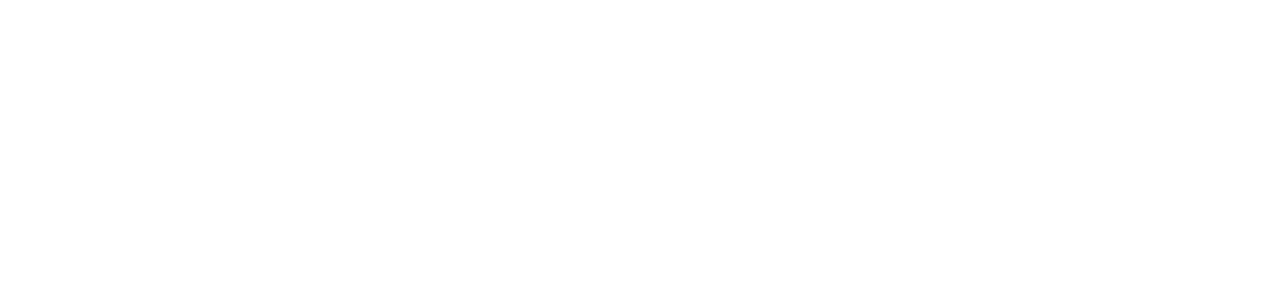
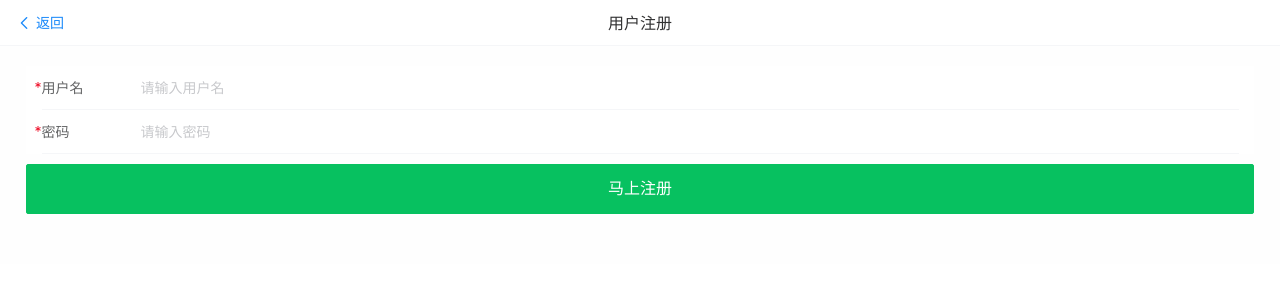
Before and after one commit to tangxiaomi/onlineRetailers, a Vue app: page /#/register in a window 1280 px wide. Shown: the top 300 px of the page. Built offline with nearby package versions, Linux system fonts and the light colour scheme.

Commit message:
add register page

```diff
--- /dev/null
+++ b/src/components/pages/Register.vue
@@ -0,0 +1,61 @@
+<template>
+  <div>
+    <van-nav-bar
+      title="用户注册"
+      left-text="返回"
+      left-arrow
+      @click-left="goBack"
+    />
+    <div class="register-panel">
+      <van-field
+          v-model="userName"
+          label="用户名"
+          icon="clear"
+          placeholder="请输入用户名"
+          required
+          @click-icon="userName = ''"
+      />
+
+      <van-field
+        v-model="password"
+        type="password"
+        label="密码"
+        placeholder="请输入密码"
+        required
+      />
+      <div class="register-button">
+        <van-button type="primary" size="large">马上注册</van-button>
+      </div>
+    </div>
+  </div>
+</template>
+
+<script>
+  export default {
+    methods: {
+      goBack(){
+        // 可以直接返回前一页
+        this.$router.go(-1);
+      }
+    },
+    data() {
+      return {
+        userName: '',
+        password: ''
+      }
+    },
+  }
+</script>
+
+<style scoped>
+  .register-panel{
+        width:96%;
+        border-radius: 5px;
+        margin:20px auto;
+        padding-bottom:50px;
+    }
+
+  .register-button{
+        padding-top:10px;
+    }
+</style>
--- a/src/main.js
+++ b/src/main.js
@@ -3,8 +3,8 @@
 import Vue from 'vue'
 import App from './App'
 import router from './router'
-import { Button, Row, Col, Swipe, SwipeItem, Lazyload, List } from 'vant'
-Vue.use(Button).use(Row).use(Col).use(Swipe).use(SwipeItem).use(Lazyload).use(List);
+import { Button, Row, Col, Swipe, SwipeItem, Lazyload, List, Field, NavBar } from 'vant'
+Vue.use(Field).use(NavBar).use(Button).use(Row).use(Col).use(Swipe).use(SwipeItem).use(Lazyload).use(List);
 
 Vue.config.productionTip = false
 
--- a/src/router/index.js
+++ b/src/router/index.js
@@ -2,6 +2,7 @@
 import Router from 'vue-router'
 // import HelloWorld from '@/components/HelloWorld'
 import ShoppingMall from '@/components/pages/ShoppingMall' // @符号就是表示src
+import  Register from '@/components/pages/Register'
 
 Vue.use(Router)
 
@@ -11,6 +12,11 @@
       path: '/',
       name: 'ShoppingMall',
       component: ShoppingMall
+    },
+    {
+      path: '/register',
+      name: 'Register',
+      component: Register
     }
   ]
 })
```
Also changed, not shown: service/database/init.js (added, +46 -0 lines), service/database/schema/User.js (added, +30 -0 lines), service/index.js (added, +24 -0 lines), service/package.json (added, +15 -0 lines), 1 other file (tests, documents, lock files or other folders).
